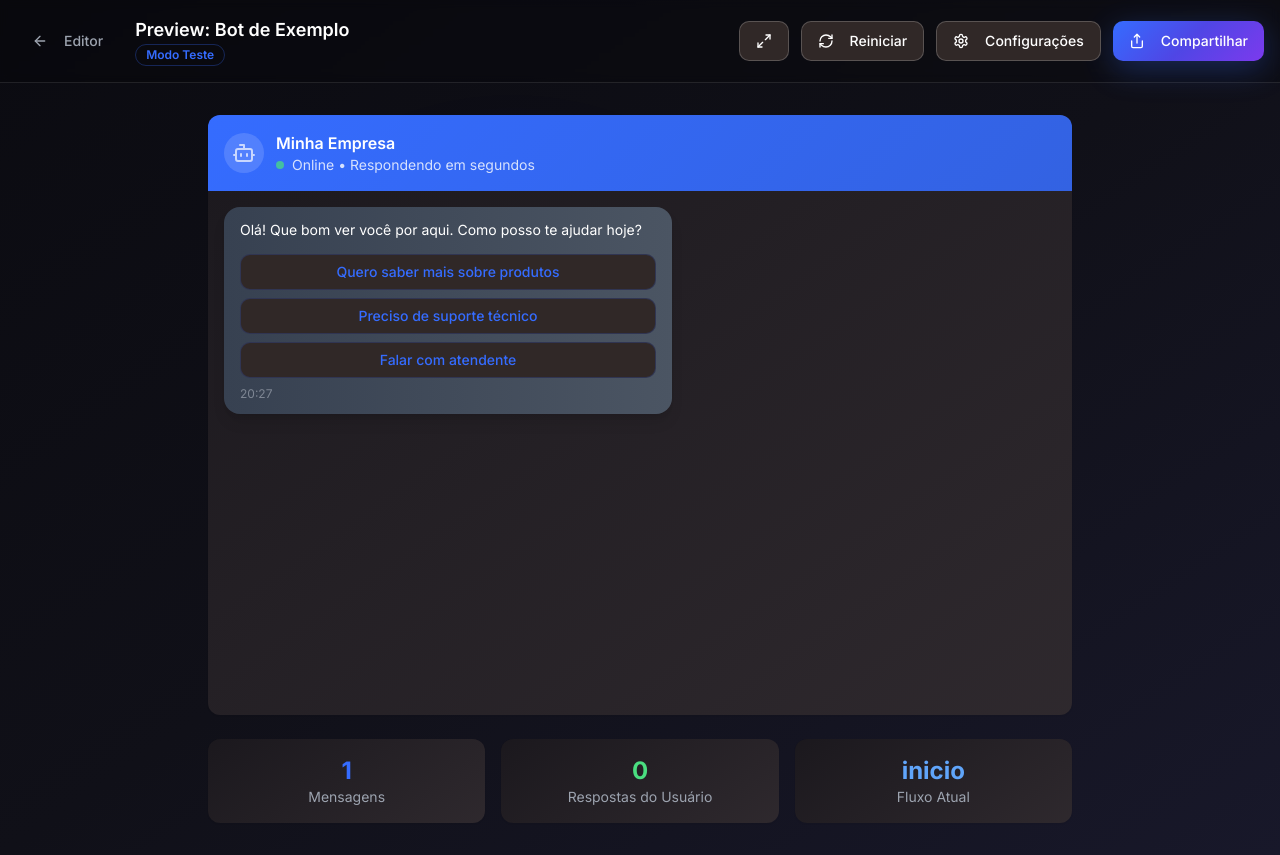
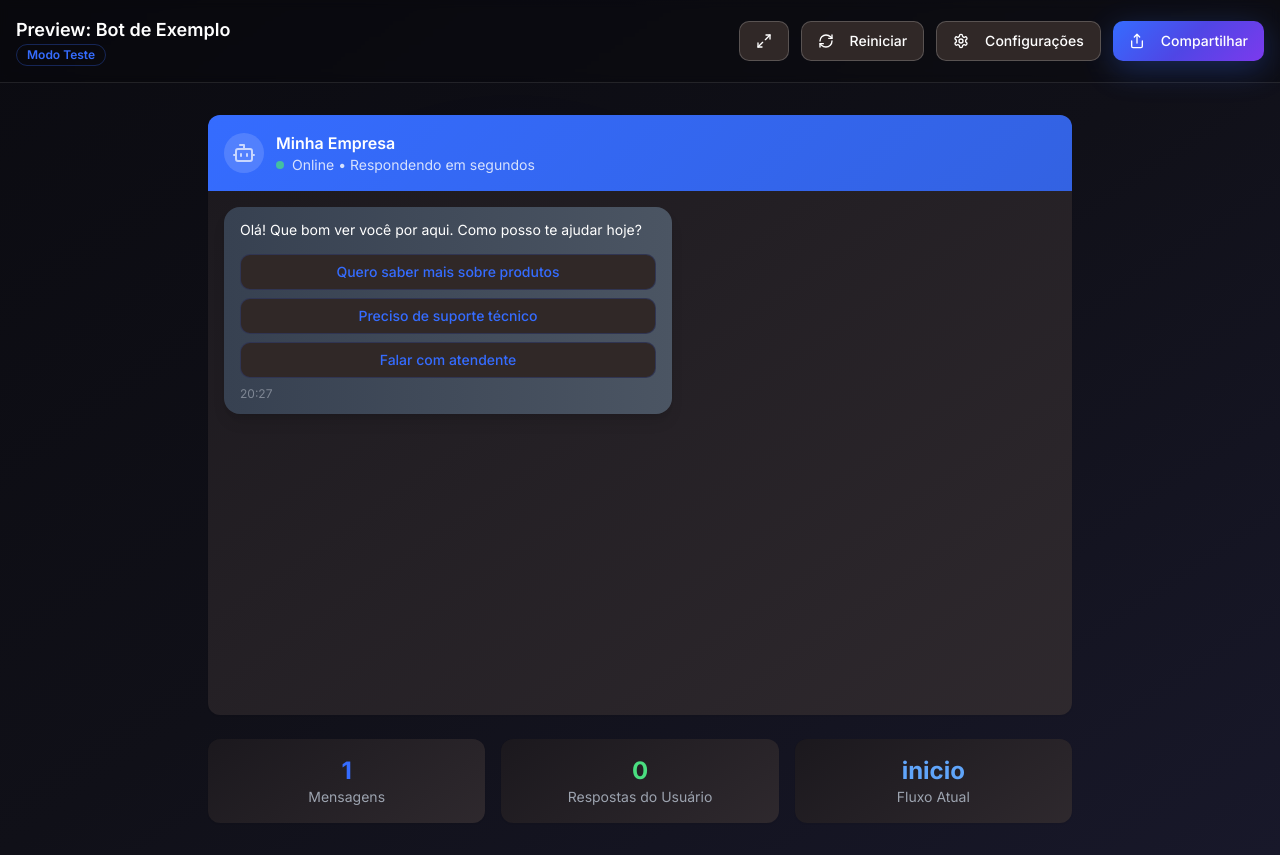
Before and after one commit to Luc-A-S/nylo-lang, a React (Vite) app: page /preview/1 in a window 1280 px wide. Built offline with nearby package versions, Linux system fonts and the light colour scheme.

Commit message:
Remove back navigation buttons

```diff
--- a/src/pages/Editor.tsx
+++ b/src/pages/Editor.tsx
@@ -1,3 +1,4 @@
+
 import { useState, useEffect } from 'react';
 import { useParams, useNavigate } from 'react-router-dom';
 import { useNylo } from '@/contexts/NyloContext';
@@ -6,7 +7,7 @@ import { Card, CardContent, CardHeader, CardTitle } from '@/components/ui/card';
 import { Tabs, TabsContent, TabsList, TabsTrigger } from '@/components/ui/tabs';
 import { Badge } from '@/components/ui/badge';
 import { Separator } from '@/components/ui/separator';
-import { ArrowLeft, Eye, Power, PowerOff, Save, Code, HelpCircle } from 'lucide-react';
+import { Eye, Power, PowerOff, Save, Code, HelpCircle } from 'lucide-react';
 import { toast } from 'sonner';
 import CodeEditor from '@/components/CodeEditor';
 
--- a/src/pages/Learn.tsx
+++ b/src/pages/Learn.tsx
@@ -5,7 +5,7 @@ import { Button } from '@/components/ui/button';
 import { Card, CardContent, CardHeader, CardTitle } from '@/components/ui/card';
 import { Badge } from '@/components/ui/badge';
 import { Progress } from '@/components/ui/progress';
-import { ArrowLeft, BookOpen, Code, Zap, Share2, Sparkles } from 'lucide-react';
+import { BookOpen, Code, Zap, Share2, Sparkles } from 'lucide-react';
 
 const Learn = () => {
   const navigate = useNavigate();
@@ -288,14 +288,6 @@ fim`}</pre>
         <div className="container mx-auto px-4 py-4">
           <div className="flex items-center justify-between">
             <div className="flex items-center space-x-4">
-              <Button
-                variant="ghost"
-                onClick={() => navigate('/')}
-                className="text-gray-400 hover:text-white hover:bg-white/10"
-              >
-                <ArrowLeft className="w-4 h-4 mr-2" />
-                Voltar
-              </Button>
               <div>
                 <h1 className="text-lg font-semibold gradient-text">Aprenda Nylo</h1>
                 <p className="text-sm text-gray-400">Tutorial interativo passo-a-passo</p>
--- a/src/pages/Preview.tsx
+++ b/src/pages/Preview.tsx
@@ -1,3 +1,4 @@
+
 import { useState, useEffect, useRef } from 'react';
 import { useParams, useNavigate } from 'react-router-dom';
 import { useNylo } from '@/contexts/NyloContext';
@@ -5,7 +6,7 @@ import { Button } from '@/components/ui/button';
 import { Input } from '@/components/ui/input';
 import { Card, CardContent } from '@/components/ui/card';
 import { Badge } from '@/components/ui/badge';
-import { ArrowLeft, RefreshCw, Share, Bot, Settings, Maximize2, Minimize2 } from 'lucide-react';
+import { RefreshCw, Share, Bot, Settings, Maximize2, Minimize2 } from 'lucide-react';
 
 interface ChatMessage {
   id: string;
@@ -203,14 +204,6 @@ const Preview = () => {
         <div className="container mx-auto px-4 py-4">
           <div className="flex items-center justify-between">
             <div className="flex items-center space-x-4">
-              <Button
-                variant="ghost"
-                onClick={() => navigate(`/editor/${chatbot.id}`)}
-                className="text-gray-400 hover:text-white hover:bg-white/10 transition-colors"
-              >
-                <ArrowLeft className="w-4 h-4 mr-2" />
-                Editor
-              </Button>
               <div>
                 <h1 className="text-lg font-semibold text-white">Preview: {chatbot.name}</h1>
                 <div className="flex items-center space-x-2">
```
